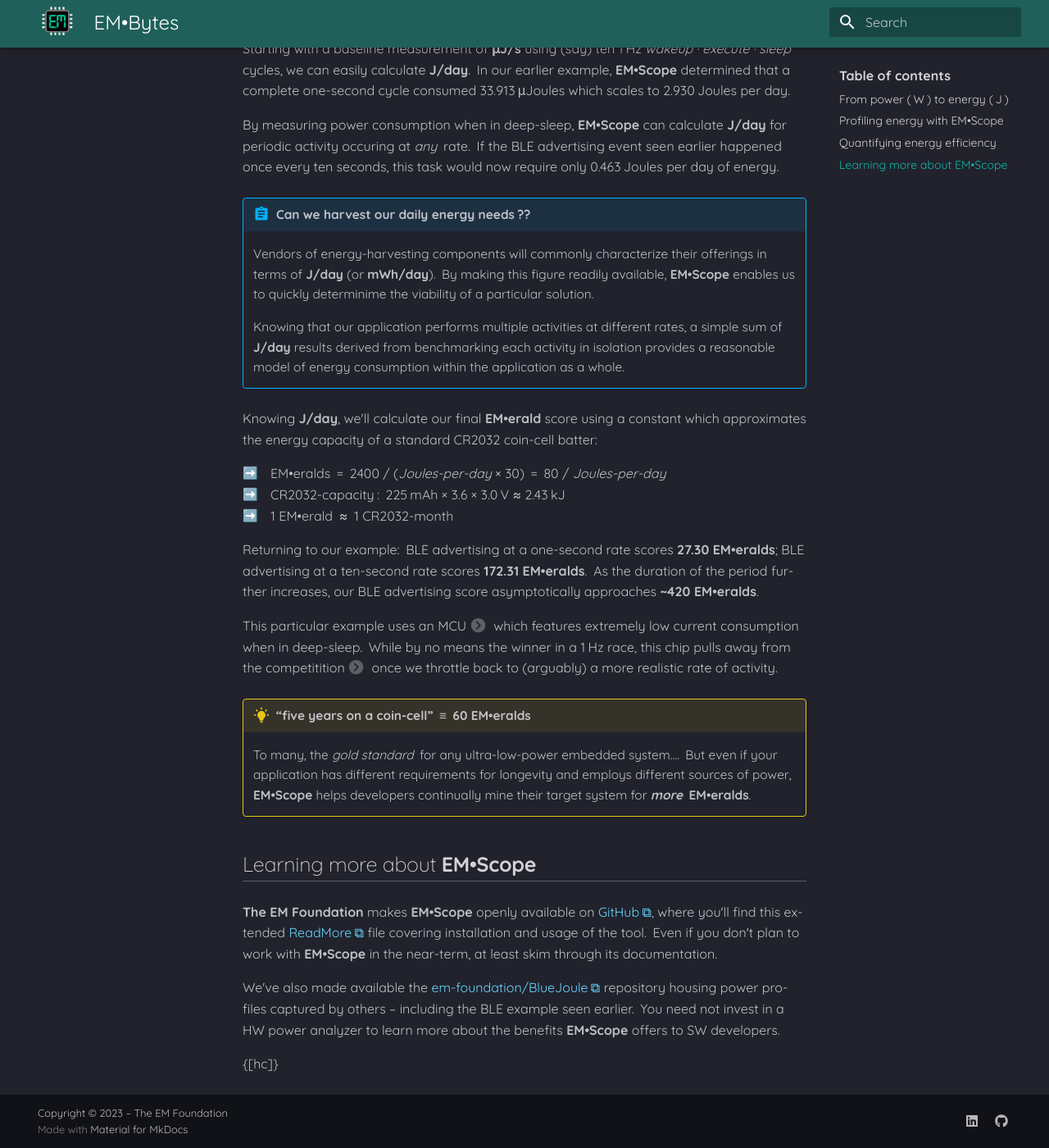
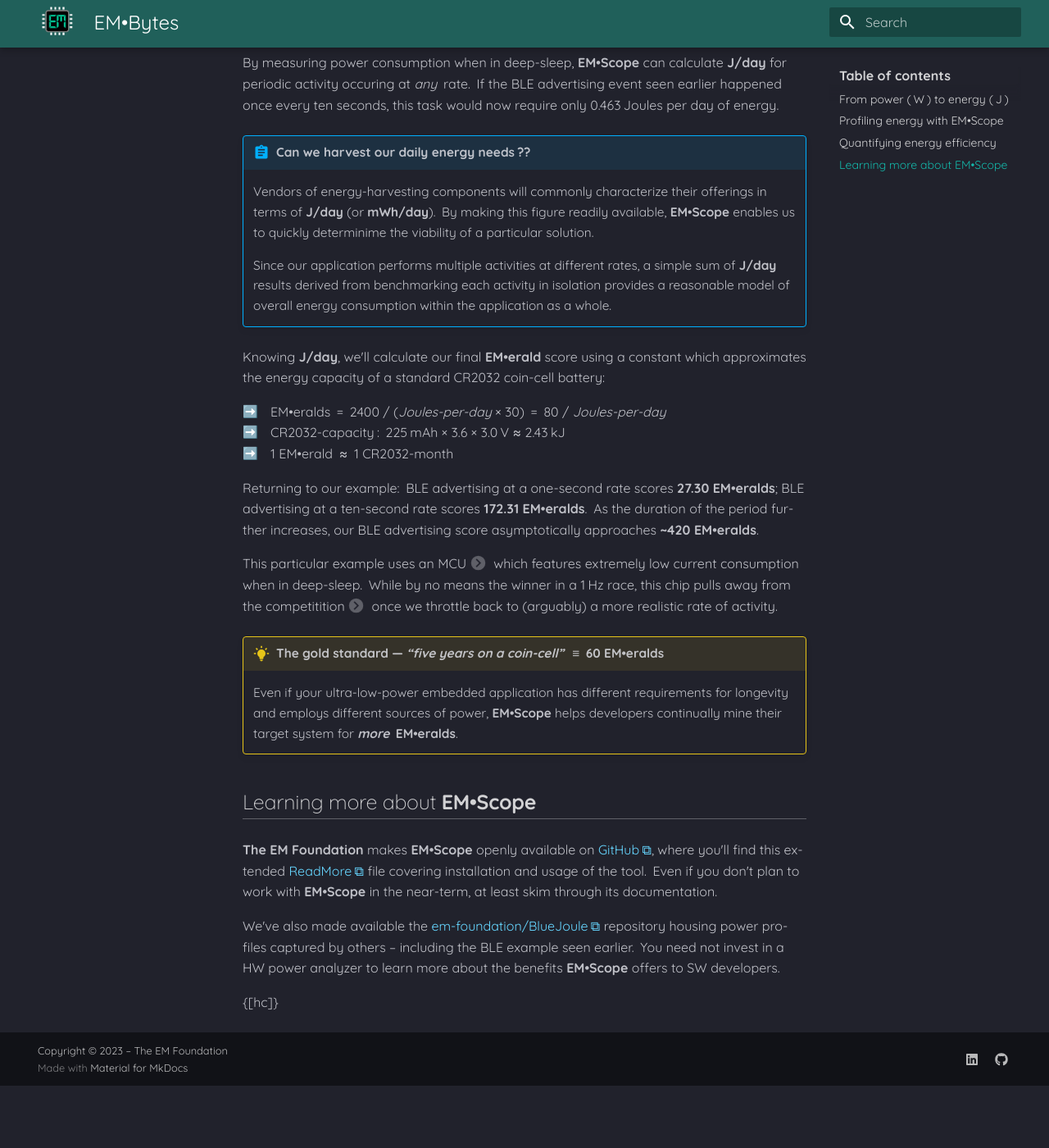
Before and after one commit to em-foundation/em-bytes, an MkDocs documentation site: the page built from docs/articles/001-Benchmark.md, in a window 1280 px wide and 1400 px high, scrolled down 4065 px. Shown: the whole window at 82% size. Built offline with MkDocs 1.6.1 and Material for MkDocs 9.7.7, drawn with Linux system fonts in a browser that asks for light colours; emoji names are drawn with the system emoji font; after the commit the page ends 5389 px from its top, so only the background shows below that; some of the changed text lies outside the part shown.

Commit message:
Refine language and improve clarity in Benchmark article; update index for formatting consistency

```diff
--- a/docs/articles/001-Benchmark.md
+++ b/docs/articles/001-Benchmark.md
@@ -34,13 +34,13 @@
 Once the MCU returns to its "active" mode &ndash; and the application finally does some useful work &ndash; the impact of software on total power consumption boils down to the _number_&thinsp; of instructions the CPU must fetch and execute.&nbsp; But how can we best quantify this impact&thinsp;???
 
 !!! bulb "**Joules**, not **Watts**"
-    As software practitioners, we need focus on total power consumption over a period of time.&thinsp; Only then can we begin to appreciate the oversized :wink: impact our code might have on overall energy efficiency.
+    As programmers, we must focus on power consumption over a period of time.&thinsp; Only then can we appreciate the oversized :wink: impact our code might have on overall energy efficiency.
 
 ## Profiling energy with **EM&bull;Scope**
 
 To bring energy efficiency into the foreground, we've introduced **EM&bull;Scope** &ndash; a tool used to capture, analyze, display, and deliver real-time profiles of power-consumption.
 
-Measuring target embedded systems performing typical periodic functions, **EM&bull;Scope** offers insights to developers and integrators alike not found in the MCU data sheet &ndash; by adding the dimension of _time_&thinsp; to the equation.
+Measuring target embedded systems performing typical periodic tasks, **EM&bull;Scope** offers insights to developers and integrators alike not found in the MCU data sheet &ndash; by adding the dimension of _time_&thinsp; to the equation.
 
 !!! eighth "On a personal note"
     Back in the day, I never really worried about _minimizing_&thinsp; system power consumption when developing embedded application software.&thinsp; Instead, we fixated on _maximizing_&thinsp; processor utilization &ndash; using every available MIP to continuously perform a multitude of real-time tasks.
@@ -95,9 +95,9 @@
 !!! abstract "Can we harvest our daily energy needs&thinsp;??"
     Vendors of energy-harvesting components will commonly characterize their offerings in terms of **J/day** (or **mWh/day**).&thinsp; By making this figure readily available, **EM&bull;Scope** enables us to quickly determinime the viability of a particular solution.
 
-    Knowing that our application performs multiple activities at different rates, a simple sum of **J/day** results derived from benchmarking each activity in isolation provides a reasonable model of energy consumption within the application as a whole.
+    Since our application performs multiple activities at different rates, a simple sum of **J/day** results derived from benchmarking each activity in isolation provides a reasonable model of overall energy consumption within the application as a whole.
 
-Knowing **J/day**, we'll calculate our final **EM&bull;erald** score using a constant which approximates the energy capacity of a standard CR2032 coin-cell batter:
+Knowing **J/day**, we'll calculate our final **EM&bull;erald** score using a constant which approximates the energy capacity of a standard CR2032 coin-cell battery:
 
 :arrow_right:&emsp;EM&bull;eralds &thinsp;=&thinsp; 2400 / (_Joules-per-day_ × 30) &thinsp;=&thinsp; 80 / _Joules-per-day_<br>
 :arrow_right:&emsp;CR2032-capacity&thinsp;:&thinsp; 225&thinsp;mAh × 3.6 × 3.0&thinsp;V &approx; 2.43&thinsp;kJ<br>
@@ -111,13 +111,13 @@
 1. Texas Instruments [CC2340R5](https://www.ti.com/product/CC2340R5)
 2. Nordic [nRF54L15](https://www.nordicsemi.com/Products/nRF54L15),&thinsp; Silicon Labs [ERF32BG22E](https://www.silabs.com/wireless/bluetooth/efr32bg22-series-2-socs)
 
-!!! bulb "&ldquo;five years on a coin-cell&rdquo; &thinsp;&equiv;&thinsp; 60 **EM&bull;eralds**"
-    To many, the _gold standard_&thinsp; for any ultra-low-power embedded system....&thinsp; But even if your application has different requirements for longevity and employs different sources of power, **EM&bull;Scope** helps developers continually mine their target system for **_more_&thinsp; EM&bull;eralds**.
+!!! bulb "The gold standard &mdash; _&ldquo;five years on a coin-cell&rdquo;_ &thinsp;&thinsp;&equiv;&thinsp; 60 **EM&bull;eralds**"
+    Even if your ultra-low-power embedded application has different requirements for longevity and employs different sources of power, **EM&bull;Scope** helps developers continually mine their target system for **_more_&thinsp; EM&bull;eralds**.
 
 
 ## Learning more about **EM&bull;Scope**
 
-**The EM Foundation** makes **EM&bull;Scope** openly available on [GitHub](https://github.com/em-foundation/emscope), where you'll find this extended [ReadMore](https://github.com/em-foundation/emscope/blob/main/docs/ReadMore.md) file covering installation and usage of the tool.&thinsp; Even if you don't plan to work with **EM&bull;Scope** in the near-term, at least skim through its documentation.
+**The EM Foundation** makes **EM&bull;Scope** openly available on [GitHub](https://github.com/em-foundation/emscope), where you'll find this extended [ReadMore](https://github.com/em-foundation/emscope/blob/docs-stable/docs/ReadMore.md) file covering installation and usage of the tool.&thinsp; Even if you don't plan to work with **EM&bull;Scope** in the near-term, at least skim through its documentation.
 
 We've also made available the [em-foundation/BlueJoule](https://github.com/em-foundation/BlueJoule) repository housing power profiles captured by others &ndash; including the BLE example seen earlier.&thinsp; You need not invest in a HW power analyzer to learn more about the benefits **EM&bull;Scope** offers to SW developers.
 
```
Also changed, not shown: other parts of docs/articles/001-Benchmark.md (+1 -1 lines), docs/index.md (+4 -0 lines), docs/assets/fig-001-1.png, docs/assets/fig-001-2.png.
